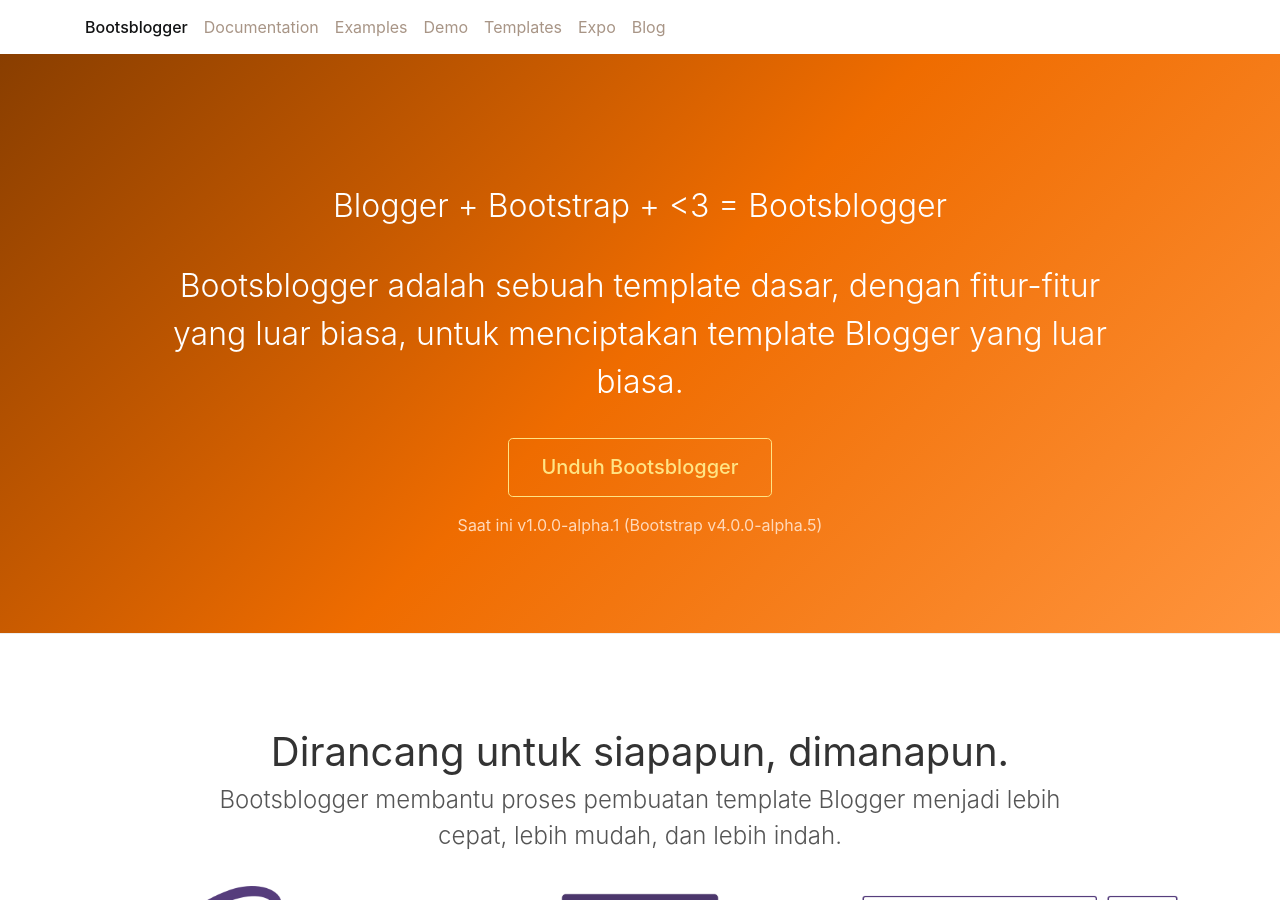
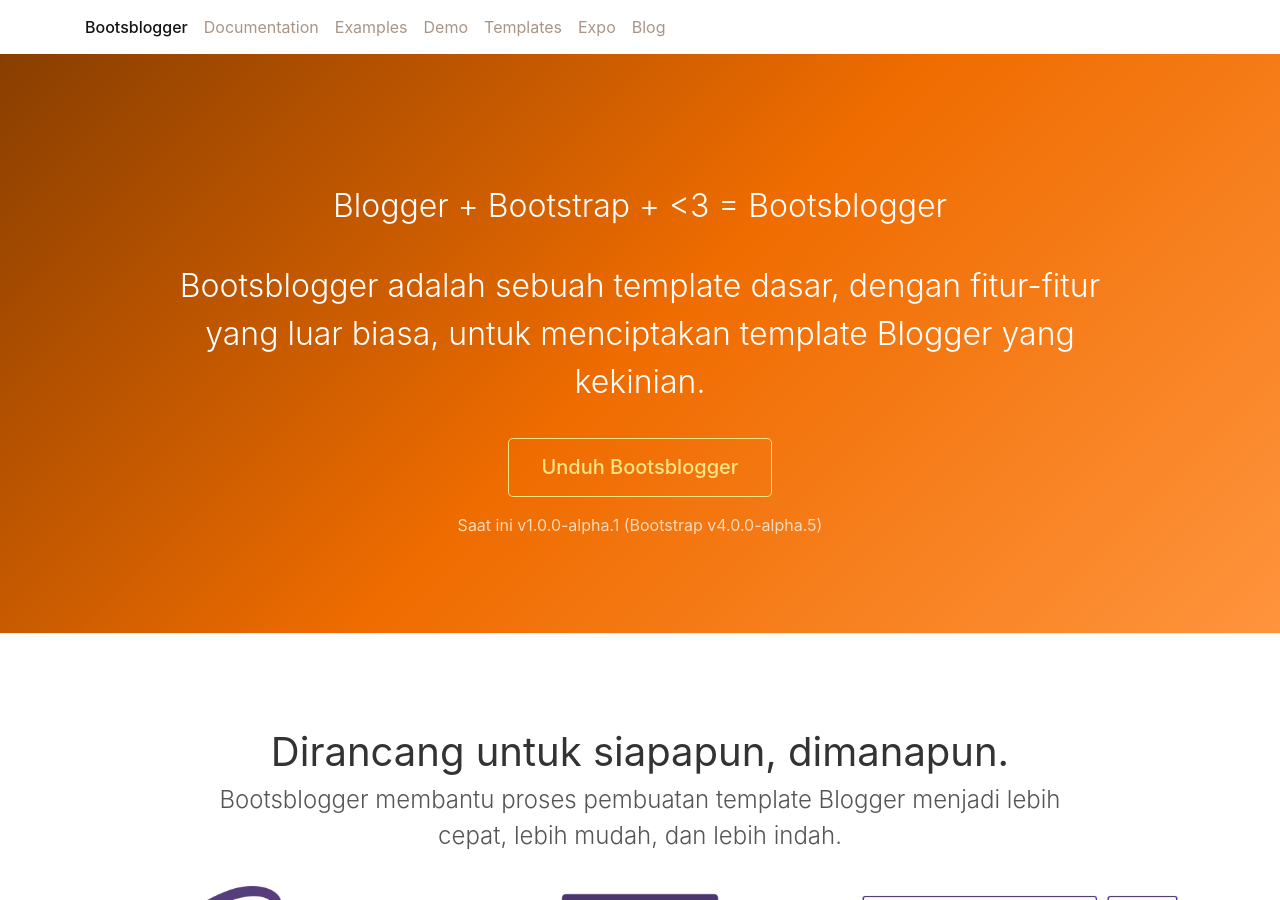
Before and after one commit to taufik-nurrohman/bootsblogger, a Jekyll site: the page built from docs/index.html, in a window 1280 px wide and 900 px high. Built offline with Jekyll 4.4.1, drawn with Linux system fonts in a browser that asks for light colours.

Commit message:
update description

```diff
--- a/_config.yml
+++ b/_config.yml
@@ -25,7 +25,7 @@
 # Social
 title: Bootsblogger
 formula: Blogger + Bootstrap + <3 = Bootsblogger
-description: Bootsblogger adalah sebuah template dasar, dengan fitur-fitur yang luar biasa, untuk menciptakan template Blogger yang luar biasa.
+description: Bootsblogger adalah sebuah template dasar, dengan fitur-fitur yang luar biasa, untuk menciptakan template Blogger yang kekinian.
 authors: Igoy Nawamreh
 twitter: #
 googleplus: #
--- a/package.json
+++ b/package.json
@@ -1,6 +1,6 @@
 {
   "name": "bootsblogger",
-  "description": "Bootsblogger adalah sebuah template dasar, dengan fitur-fitur yang luar biasa, untuk menciptakan template Blogger yang luar biasa.",
+  "description": "A Starter Template for Blogger using Bootstrap.",
   "version": "1.0.0-alpha.1",
   "keywords": [
     "css",
```
